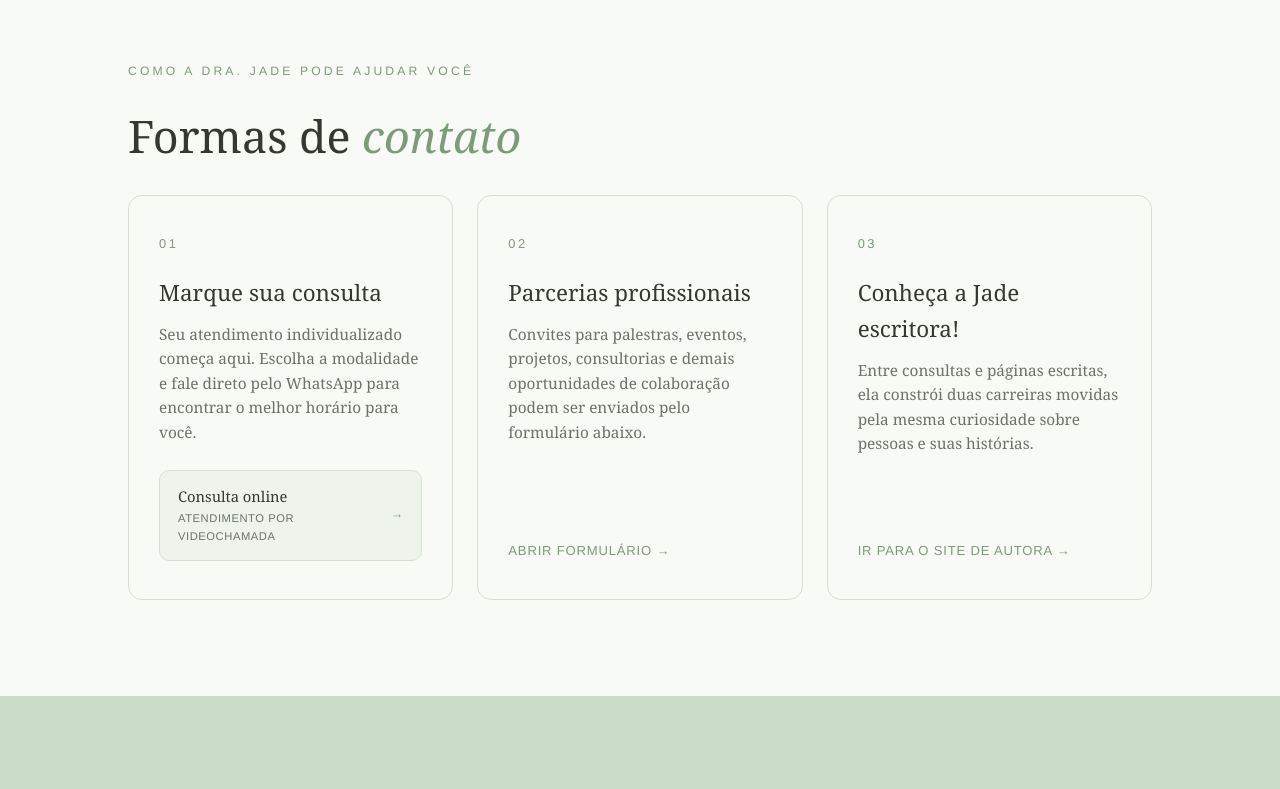
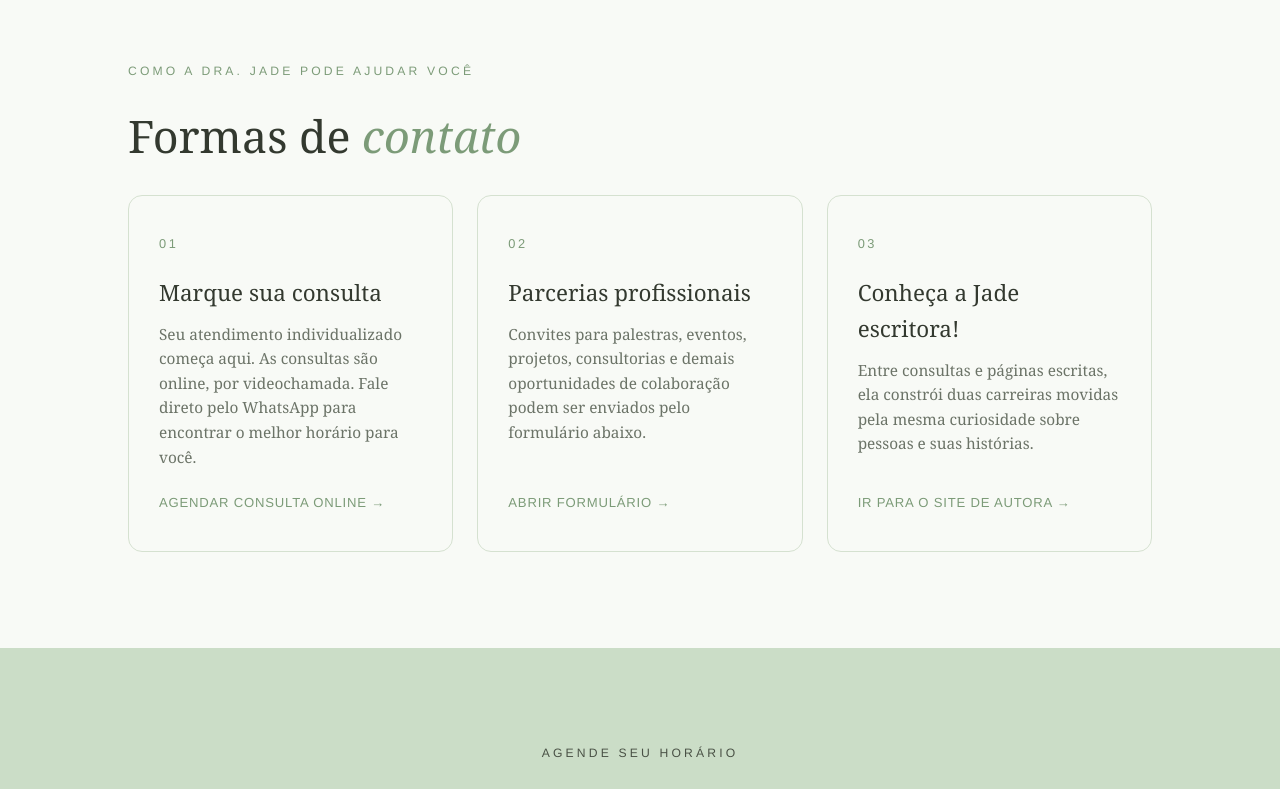
Before and after one commit to AutoraJadeZarichtaCosta/Dra.Jade, a plain HTML site: page index.html in a window 1280 px wide. Shown: the part 2304-3093 px from the top of the page. Drawn offline with Linux system fonts and the light colour scheme.

Commit message:
Update index.html

```diff
--- a/index.html
+++ b/index.html
@@ -129,7 +129,7 @@
       <h2>Dra. <em>Jade Zarichta Costa</em></h2>
       <p>A Dra. Jade acredita que a medicina deve enxergar cada paciente como único. Por isso, sua prática é fundamentada na Medicina Personalizada e de Precisão, uma abordagem que considera fatores genéticos, clínicos, ambientais e de estilo de vida para construir estratégias de prevenção, diagnóstico e tratamento mais adequadas a cada indivíduo.</p>
       <p>Seu atendimento é pautado pela escuta atenta, pela análise cuidadosa de cada caso e pelo compromisso com a medicina baseada em evidências. Mais do que tratar sintomas ou exames isolados, busca compreender o contexto completo de cada paciente, promovendo decisões compartilhadas e um cuidado verdadeiramente individualizado.</p>
-      <p>CRM/SC 38.286 · Médica pela Universidade Federal de Santa Catarina (UFSC) · Pós-graduanda em Medicina Personalizada e de Precisão pelo Hospital Albert Einstein· Pós-graduanda em Endocrinologia pela Inspiprali</p>
+      <p>CRM/SC 38.286 · Médica pela Universidade Federal de Santa Catarina (UFSC) · Pós-graduanda em Medicina Personalizada e de Precisão pelo Hospital Albert Einstein · Pós-graduanda em Endocrinologia pela Inspiprali</p>
     </div>
   </div>
 </section>
@@ -162,17 +162,12 @@
     <h2>Formas de <em>contato</em></h2>
     <div class="cards">
 
- <div class="card card-split">
-  <span class="num">01</span>
-  <h3>Marque sua consulta</h3>
-  <p>Seu atendimento individualizado começa aqui. Escolha a modalidade e fale direto pelo WhatsApp para encontrar o melhor horário para você.</p>
-  <div class="sub-options">
-    <a class="sub-option" href="https://wa.me/554891888089?text=Ol%C3%A1!%20Gostaria%20de%20marcar%20uma%20consulta%20online." target="_blank" rel="noopener">
-      <span class="sub-label">Consulta online<small>Atendimento por videochamada</small></span>
-      <span class="sub-arrow">→</span>
-    </a>
-     </div>
-</div>
+      <a class="card" href="https://wa.me/554891888089?text=Ol%C3%A1!%20Gostaria%20de%20marcar%20uma%20consulta%20online." target="_blank" rel="noopener">
+        <span class="num">01</span>
+        <h3>Marque sua consulta</h3>
+        <p>Seu atendimento individualizado começa aqui. As consultas são online, por videochamada. Fale direto pelo WhatsApp para encontrar o melhor horário para você.</p>
+        <span class="arrow">Agendar consulta online →</span>
+      </a>
 
       <a class="card" href="https://forms.gle/WrdKpy6E6FiJA7J89" target="_blank" rel="noopener">
         <span class="num">02</span>
```
